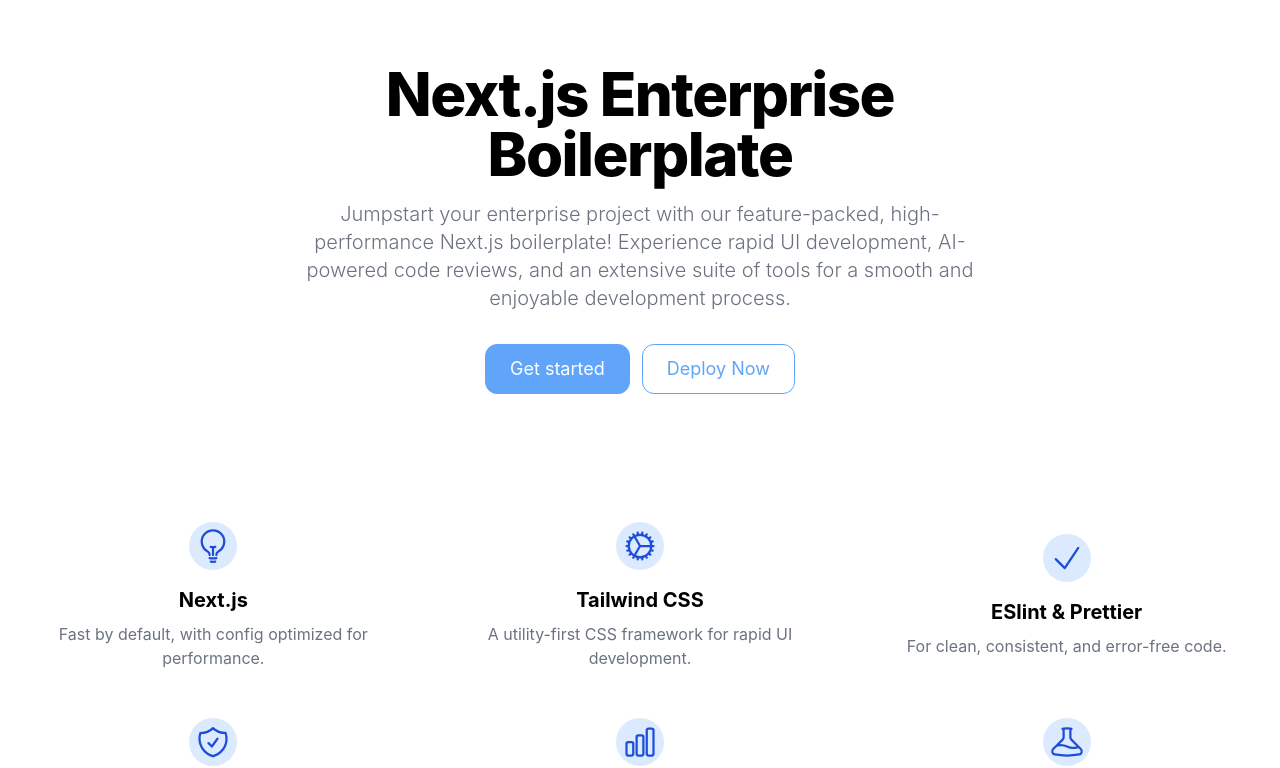
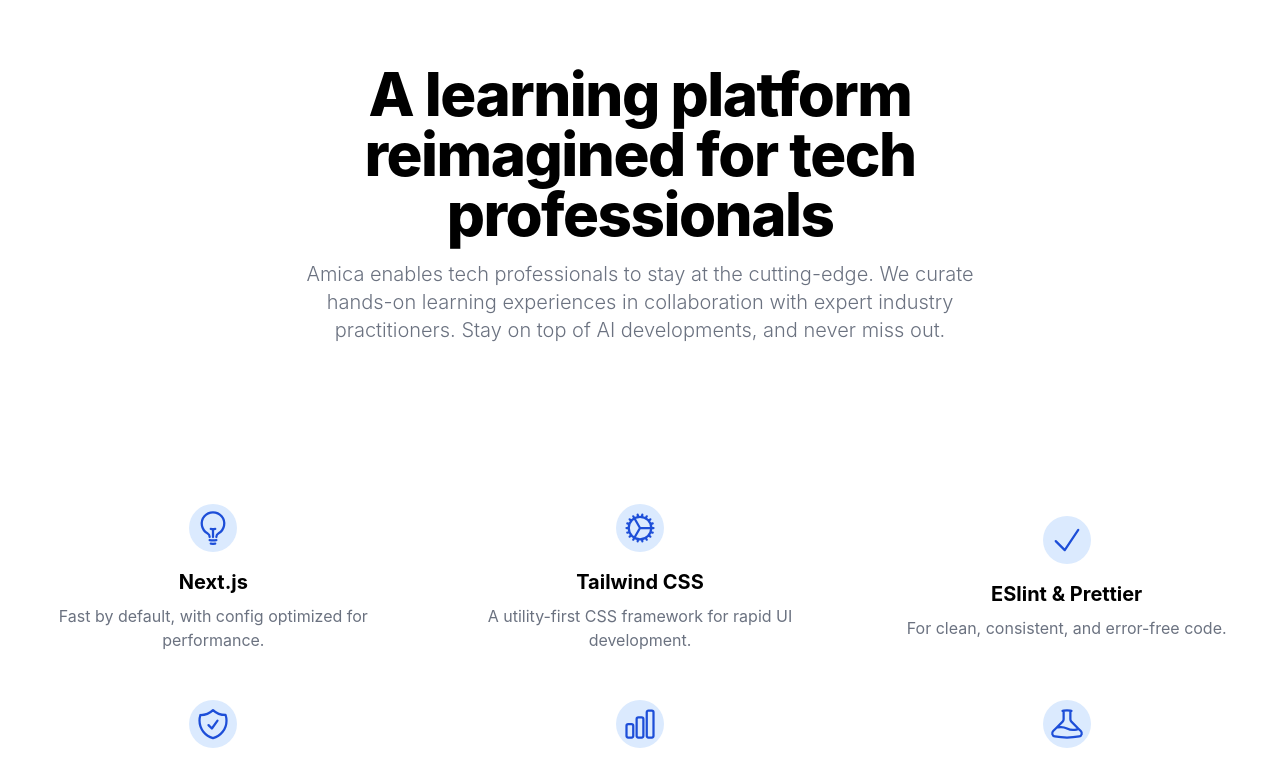
Before and after one commit to tanmay1908/landing-page-skeleton, a Next.js app: page / in a window 1280 px wide. Shown: the top 768 px of the page. Built offline with nearby package versions, Linux system fonts and the light colour scheme.

Commit message:
text modification

```diff
--- a/pages/index.tsx
+++ b/pages/index.tsx
@@ -15,28 +15,18 @@
         <meta property="og:image:width" content="1200" />
         <meta property="og:image:height" content="630" />
         <meta name="twitter:card" content="summary_large_image" />
-        <title>Next.js Enterprise Boilerplate</title>
+        <title>Amica - </title>
       </Head>
       <section className="bg-white dark:bg-gray-900">
         <div className="mx-auto grid max-w-screen-xl px-4 py-8 text-center lg:py-16">
           <div className="mx-auto place-self-center">
             <h1 className="mb-4 max-w-2xl text-4xl font-extrabold leading-none tracking-tight dark:text-white md:text-5xl xl:text-6xl">
-              Next.js Enterprise Boilerplate
+            A learning platform reimagined for tech professionals
             </h1>
             <p className="mb-6 max-w-2xl font-light text-gray-500 dark:text-gray-400 md:text-lg lg:mb-8 lg:text-xl">
-              Jumpstart your enterprise project with our feature-packed, high-performance Next.js boilerplate!
-              Experience rapid UI development, AI-powered code reviews, and an extensive suite of tools for a smooth and
-              enjoyable development process.
+              Amica enables tech professionals to stay at the cutting-edge. We curate hands-on learning experiences in collaboration with expert industry practitioners.
+              Stay on top of AI developments, and never miss out.
             </p>
-            <Button href="https://github.com/Blazity/next-enterprise" className="mr-3">
-              Get started
-            </Button>
-            <Button
-              href="https://vercel.com/new/git/external?repository-url=https://github.com/Blazity/next-enterprise"
-              intent="secondary"
-            >
-              Deploy Now
-            </Button>
           </div>
         </div>
       </section>
```
Also changed, not shown: 1 other file (tests, documents, lock files or other folders).
